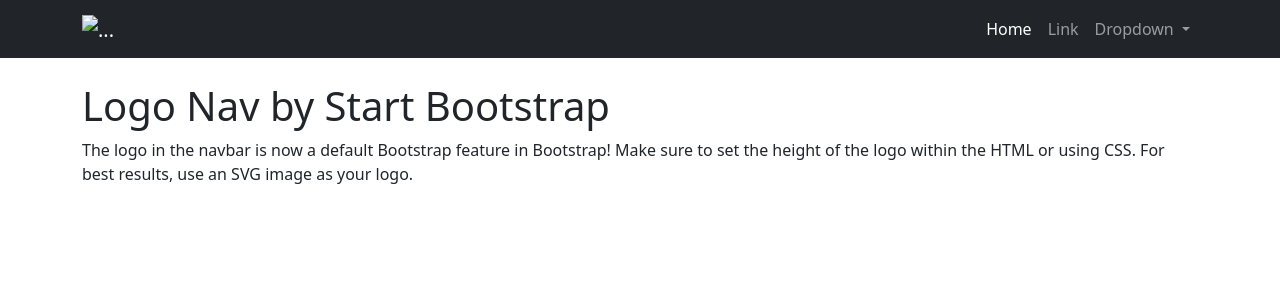
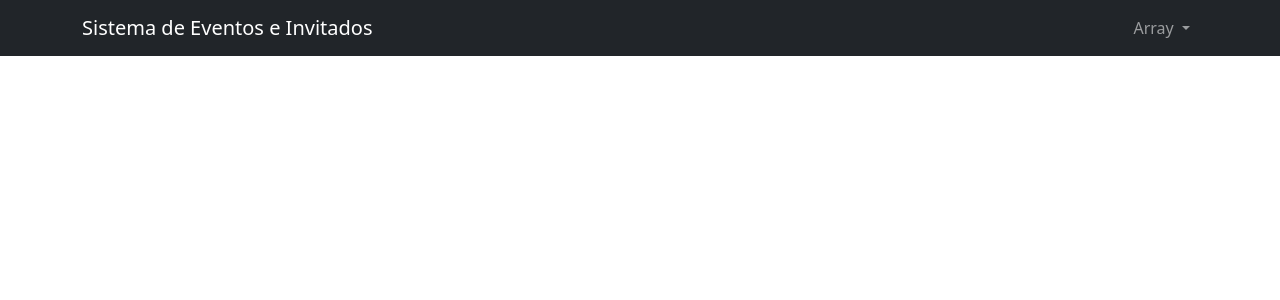
Before and after one commit to BryanCachimuel/Sistema_de_Eventos_Invitados, a PHP site: page /inicio.php in a window 1280 px wide. Shown: the top 300 px of the page. Run offline with PHP 8.4, Linux system fonts and the light colour scheme; the visitor is signed in with stand-in values (Sample User, id 1); some libraries are stand-ins or nearby versions.

Commit message:
desarrollando la vista que se ve al momento que se a registrado y realizado inicio de sesión un usuario

```diff
--- a/inicio.php
+++ b/inicio.php
@@ -1,3 +1,10 @@
+<?php
+  session_start();
+
+  if(!isset($_SESSION['usuario'])){
+    header("location:inicio_sesion.php");
+  }
+?>
 <!doctype html>
 <html lang="en">
   <head>
@@ -10,31 +17,20 @@
     <!-- Navigation -->
 <nav class="navbar navbar-expand-lg navbar-dark bg-dark static-top">
   <div class="container">
-    <a class="navbar-brand" href="#">
-      <img src="https://placeholder.pics/svg/150x50/888888/EEE/Logo" alt="..." height="36">
+    <a class="navbar-brand" href="inicio.php">
+      Sistema de Eventos e Invitados
     </a>
     <button class="navbar-toggler" type="button" data-bs-toggle="collapse" data-bs-target="#navbarSupportedContent" aria-controls="navbarSupportedContent" aria-expanded="false" aria-label="Toggle navigation">
       <span class="navbar-toggler-icon"></span>
     </button>
     <div class="collapse navbar-collapse" id="navbarSupportedContent">
       <ul class="navbar-nav ms-auto">
-        <li class="nav-item">
-          <a class="nav-link active" aria-current="page" href="#">Home</a>
-        </li>
-        <li class="nav-item">
-          <a class="nav-link" href="#">Link</a>
-        </li>
         <li class="nav-item dropdown">
           <a class="nav-link dropdown-toggle" href="#" id="navbarDropdown" role="button" data-bs-toggle="dropdown" aria-expanded="false">
-            Dropdown
+            <?php echo $_SESSION['usuario']; ?>
           </a>
           <ul class="dropdown-menu dropdown-menu-end" aria-labelledby="navbarDropdown">
-            <li><a class="dropdown-item" href="#">Action</a></li>
-            <li><a class="dropdown-item" href="#">Another action</a></li>
-            <li>
-              <hr class="dropdown-divider">
-            </li>
-            <li><a class="dropdown-item" href="#">Something else here</a></li>
+            <li><a class="dropdown-item" href="servidor/inicio_sesion/logout.php">Cerrar Sesión</a></li>
           </ul>
         </li>
       </ul>
@@ -44,9 +40,7 @@
 
 <!-- Page Content -->
 <div class="container">
-  <h1 class="mt-4">Logo Nav by Start Bootstrap</h1>
-  <p>The logo in the navbar is now a default Bootstrap feature in Bootstrap! Make sure to set the height
-    of the logo within the HTML or using CSS. For best results, use an SVG image as your logo.</p>
+
 </div>
     <script src="https://cdn.jsdelivr.net/npm/bootstrap@5.2.3/dist/js/bootstrap.bundle.min.js" integrity="sha384-kenU1KFdBIe4zVF0s0G1M5b4hcpxyD9F7jL+jjXkk+Q2h455rYXK/7HAuoJl+0I4" crossorigin="anonymous"></script>
   </body>
```
